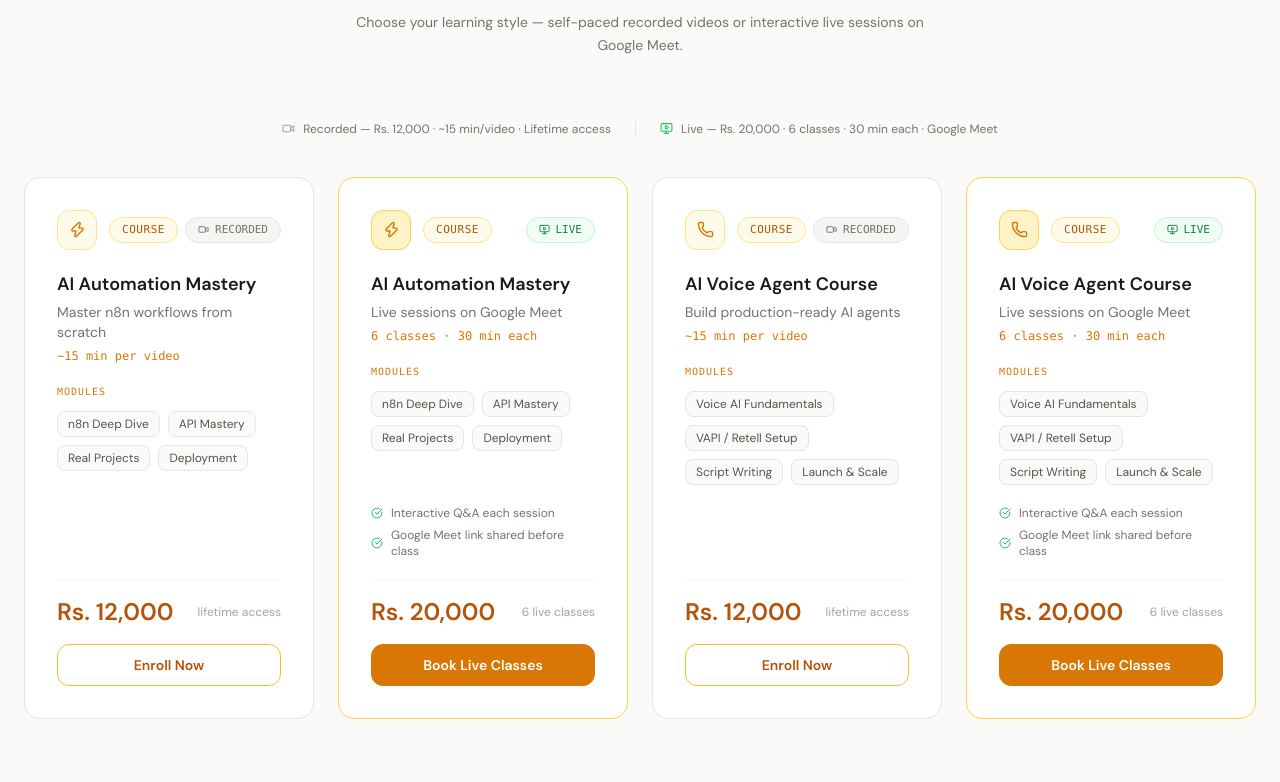
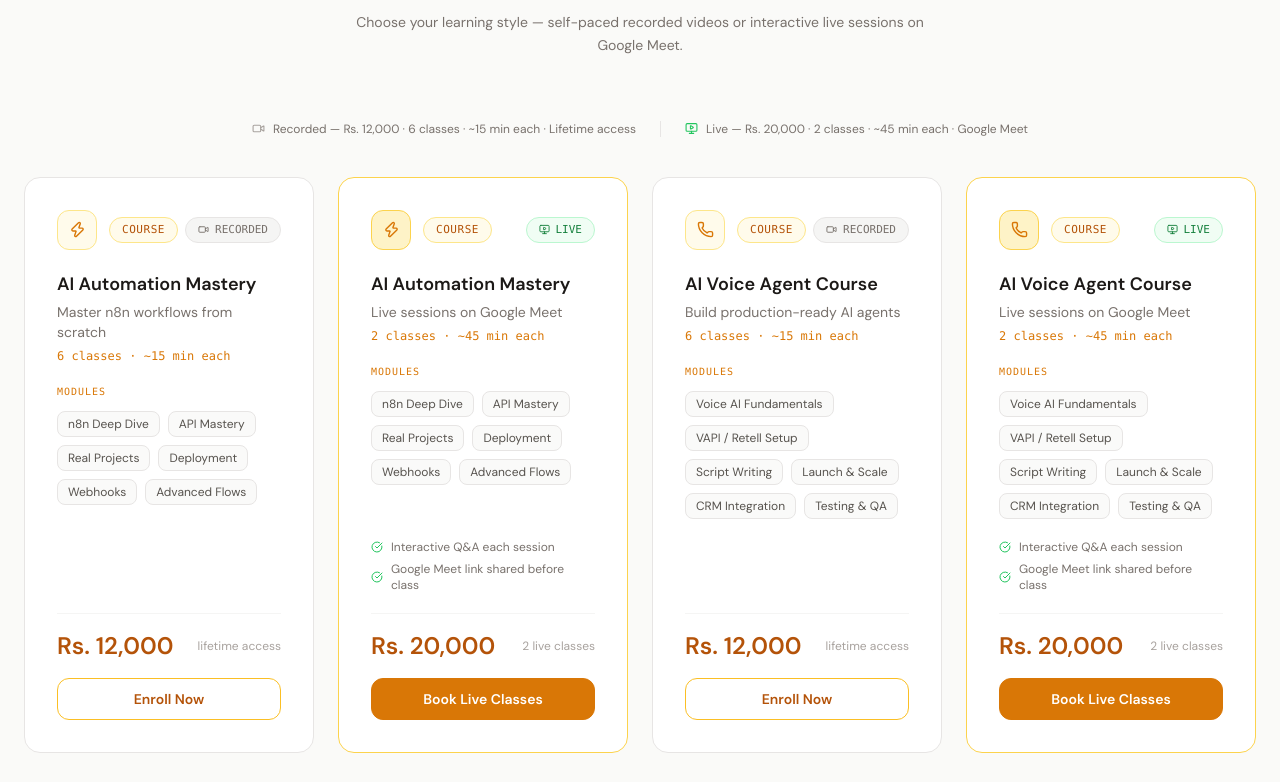
Before and after one commit to AhmedCoder2233/AhmedTiktokStore, a Next.js app: page / in a window 1280 px wide. Shown: the part 1918-2700 px from the top of the page. Built offline with nearby package versions, Linux system fonts and the light colour scheme; a web font is replaced by a local one.

Commit message:
Update page.tsx

```diff
--- a/src/app/page.tsx
+++ b/src/app/page.tsx
@@ -66,8 +66,8 @@
     price: 12000,
     format: "recorded",
     tagline: "Master n8n workflows from scratch",
-    duration: "~15 min per video",
-    modules: ["n8n Deep Dive", "API Mastery", "Real Projects", "Deployment"],
+    duration: "6 classes · ~15 min each",
+    modules: ["n8n Deep Dive", "API Mastery", "Real Projects", "Deployment", "Webhooks", "Advanced Flows"],
   },
   {
     id: "course-automation-live",
@@ -76,8 +76,8 @@
     price: 20000,
     format: "live",
     tagline: "Live sessions on Google Meet",
-    duration: "6 classes · 30 min each",
-    modules: ["n8n Deep Dive", "API Mastery", "Real Projects", "Deployment"],
+    duration: "2 classes · ~45 min each",
+    modules: ["n8n Deep Dive", "API Mastery", "Real Projects", "Deployment", "Webhooks", "Advanced Flows"],
   },
   {
     id: "course-voice-agent-recorded",
@@ -86,8 +86,8 @@
     price: 12000,
     format: "recorded",
     tagline: "Build production-ready AI agents",
-    duration: "~15 min per video",
-    modules: ["Voice AI Fundamentals", "VAPI / Retell Setup", "Script Writing", "Launch & Scale"],
+    duration: "6 classes · ~15 min each",
+    modules: ["Voice AI Fundamentals", "VAPI / Retell Setup", "Script Writing", "Launch & Scale", "CRM Integration", "Testing & QA"],
   },
   {
     id: "course-voice-agent-live",
@@ -96,12 +96,11 @@
     price: 20000,
     format: "live",
     tagline: "Live sessions on Google Meet",
-    duration: "6 classes · 30 min each",
-    modules: ["Voice AI Fundamentals", "VAPI / Retell Setup", "Script Writing", "Launch & Scale"],
+    duration: "2 classes · ~45 min each",
+    modules: ["Voice AI Fundamentals", "VAPI / Retell Setup", "Script Writing", "Launch & Scale", "CRM Integration", "Testing & QA"],
   },
 ];
 
-/* ── Service Card ─────────────────────────────────────────── */
 function ServiceCard({ svc }: { svc: (typeof SERVICES)[0] }) {
   const { addItem, items } = useCart();
   const inCart = items.find((i) => i.id === svc.id);
@@ -163,9 +162,7 @@
           }
           disabled={!!inCart}
           className={`w-full py-2.5 px-4 rounded-xl text-sm font-semibold transition-all duration-200 ${
-            inCart
-              ? "bg-stone-100 text-stone-400 cursor-default"
-              : "text-white"
+            inCart ? "bg-stone-100 text-stone-400 cursor-default" : "text-white"
           }`}
           style={!inCart ? { background: svc.accent } : undefined}
         >
@@ -176,7 +173,6 @@
   );
 }
 
-/* ── Course Card ──────────────────────────────────────────── */
 function CourseCard({ course }: { course: (typeof COURSES)[0] }) {
   const { addItem, items } = useCart();
   const inCart = items.find((i) => i.id === course.id);
@@ -186,12 +182,9 @@
   return (
     <div
       className={`group relative flex flex-col gap-5 rounded-2xl p-8 bg-white border transition-all duration-300 hover:shadow-lg ${
-        isLive
-          ? "border-amber-300 hover:border-amber-400"
-          : "border-stone-200 hover:border-amber-300"
+        isLive ? "border-amber-300 hover:border-amber-400" : "border-stone-200 hover:border-amber-300"
       }`}
     >
-      {/* Format badge */}
       <div className="flex items-center justify-between">
         <div className="flex items-center gap-3">
           <div
@@ -246,7 +239,6 @@
         </div>
       </div>
 
-      {/* Live-specific perks */}
       {isLive && (
         <ul className="space-y-1.5">
           {["Interactive Q&A each session", "Google Meet link shared before class"].map((perk) => (
@@ -261,7 +253,7 @@
       <div className="pt-4 border-t border-stone-100">
         <div className="flex items-center justify-between mb-4">
           <span className="text-2xl font-bold text-amber-700">Rs. {course.price.toLocaleString()}</span>
-          <span className="text-stone-400 text-xs">{isLive ? "6 live classes" : "lifetime access"}</span>
+          <span className="text-stone-400 text-xs">{isLive ? "2 live classes" : "lifetime access"}</span>
         </div>
         <button
           onClick={() =>
@@ -289,10 +281,8 @@
   );
 }
 
-/* ── Cart Button Component ── */
 function CartButton() {
   const { count } = useCart();
-
   return (
     <Link href="/cart" className="fixed bottom-6 right-6 z-50">
       <div className="relative">
@@ -309,14 +299,12 @@
   );
 }
 
-/* ── Page ─────────────────────────────────────────────────── */
 export default function Home() {
   return (
     <div className="min-h-screen bg-[#fafaf8] text-stone-900">
-      {/* Floating Cart Button */}
       <CartButton />
 
-      {/* ── HERO ── */}
+      {/* HERO */}
       <section className="relative min-h-screen flex items-center justify-center px-6 pt-20 overflow-hidden">
         <div
           className="absolute inset-0 pointer-events-none"
@@ -326,25 +314,23 @@
             backgroundSize: "48px 48px",
           }}
         />
-        <div className="absolute inset-0 pointer-events-none" style={{ background: "radial-gradient(ellipse 70% 60% at 50% 40%, #fafaf8 40%, transparent 100%)" }} />
-
+        <div
+          className="absolute inset-0 pointer-events-none"
+          style={{ background: "radial-gradient(ellipse 70% 60% at 50% 40%, #fafaf8 40%, transparent 100%)" }}
+        />
         <div className="relative z-10 text-center max-w-3xl mx-auto">
           <div className="inline-flex items-center gap-2 px-4 py-1.5 rounded-full mb-8 bg-amber-50 border border-amber-200">
             <span className="w-1.5 h-1.5 rounded-full bg-amber-500 animate-pulse" />
             <span className="text-[11px] font-mono tracking-widest text-amber-700 uppercase">AI Solutions Expert</span>
           </div>
-
           <h1 className="text-5xl md:text-7xl font-bold mb-5 leading-tight tracking-tight">
-            Ahmed{" "}
-            <span className="text-amber-600">Memon</span>
+            Ahmed <span className="text-amber-600">Memon</span>
           </h1>
-
           <p className="text-stone-500 text-lg md:text-xl max-w-xl mx-auto mb-10 leading-relaxed">
             Transforming businesses with{" "}
             <span className="text-amber-600 font-medium">AI Automations</span>, intelligent{" "}
             <span className="text-amber-600 font-medium">Voice Agents</span>, and world-class courses.
           </p>
-
           <div className="flex flex-col sm:flex-row gap-3 justify-center">
             <a
               href="#services"
@@ -359,7 +345,6 @@
               <BookOpen size={15} /> View Courses
             </a>
           </div>
-
           <div className="mt-20 grid grid-cols-3 gap-6 max-w-sm mx-auto">
             {[["5+", "Projects"], ["100%", "Satisfaction"], ["1+", "Years Exp."]].map(([val, label]) => (
               <div key={label} className="text-center">
@@ -369,14 +354,13 @@
             ))}
           </div>
         </div>
-
         <div className="absolute bottom-8 left-1/2 -translate-x-1/2 flex flex-col items-center gap-1 opacity-30">
           <div className="w-px h-10 bg-gradient-to-b from-transparent to-amber-600" />
           <span className="text-[10px] font-mono text-amber-700 tracking-widest">scroll</span>
         </div>
       </section>
 
-      {/* ── SERVICES ── */}
+      {/* SERVICES */}
       <section id="services" className="py-24 px-6 bg-white">
         <div className="max-w-7xl mx-auto">
           <div className="text-center mb-16">
@@ -389,14 +373,16 @@
             </p>
           </div>
           <div className="grid grid-cols-1 md:grid-cols-2 lg:grid-cols-3 gap-6">
-            {SERVICES.map((svc) => <ServiceCard key={svc.id} svc={svc} />)}
+            {SERVICES.map((svc) => (
+              <ServiceCard key={svc.id} svc={svc} />
+            ))}
           </div>
         </div>
       </section>
 
       <div className="border-t border-stone-100 mx-6" />
 
-      {/* ── COURSES ── */}
+      {/* COURSES */}
       <section id="courses" className="py-24 px-6 bg-[#fafaf8]">
         <div className="max-w-7xl mx-auto">
           <div className="text-center mb-16">
@@ -408,29 +394,28 @@
               Choose your learning style — self-paced recorded videos or interactive live sessions on Google Meet.
             </p>
           </div>
-
-          {/* Format legend */}
           <div className="flex items-center justify-center gap-6 mb-10">
             <div className="flex items-center gap-2 text-xs text-stone-500">
               <Video size={13} className="text-stone-400" />
-              <span>Recorded — Rs. 12,000 · ~15 min/video · Lifetime access</span>
+              <span>Recorded — Rs. 12,000 · 6 classes · ~15 min each · Lifetime access</span>
             </div>
             <div className="w-px h-4 bg-stone-200" />
             <div className="flex items-center gap-2 text-xs text-stone-500">
               <MonitorPlay size={13} className="text-green-500" />
-              <span>Live — Rs. 20,000 · 6 classes · 30 min each · Google Meet</span>
+              <span>Live — Rs. 20,000 · 2 classes · ~45 min each · Google Meet</span>
             </div>
           </div>
-
           <div className="grid grid-cols-1 md:grid-cols-2 lg:grid-cols-4 gap-6">
-            {COURSES.map((c) => <CourseCard key={c.id} course={c} />)}
+            {COURSES.map((c) => (
+              <CourseCard key={c.id} course={c} />
+            ))}
           </div>
         </div>
       </section>
 
       <div className="border-t border-stone-100 mx-6" />
 
-      {/* ── PRICING ── */}
+      {/* PRICING */}
       <section id="pricing" className="py-24 px-6 bg-white">
         <div className="max-w-3xl mx-auto">
           <div className="text-center mb-14">
@@ -439,7 +424,6 @@
               Clear <span className="text-amber-600">Pricing</span>
             </h2>
           </div>
-
           <div className="rounded-2xl border border-stone-200 overflow-hidden bg-white">
             <table className="w-full">
               <thead className="bg-stone-50 border-b border-stone-200">
@@ -457,10 +441,10 @@
                   { name: "AI Automation (n8n only)", price: "30,000", type: "Service" },
                   { name: "AI Call / Voice Agent (any type)", price: "50,000", type: "Service" },
                   { name: "Complete Website", price: "20,000", type: "Service" },
-                  { name: "AI Automation Mastery — Recorded (~15 min/video)", price: "12,000", type: "Recorded" },
-                  { name: "AI Automation Mastery — Live (6 classes · 30 min · Google Meet)", price: "20,000", type: "Live" },
-                  { name: "AI Voice Agent Course — Recorded (~15 min/video)", price: "12,000", type: "Recorded" },
-                  { name: "AI Voice Agent Course — Live (6 classes · 30 min · Google Meet)", price: "20,000", type: "Live" },
+                  { name: "AI Automation Mastery — Recorded (6 classes · ~15 min each)", price: "12,000", type: "Recorded" },
+                  { name: "AI Automation Mastery — Live (2 classes · ~45 min each · Google Meet)", price: "20,000", type: "Live" },
+                  { name: "AI Voice Agent Course — Recorded (6 classes · ~15 min each)", price: "12,000", type: "Recorded" },
+                  { name: "AI Voice Agent Course — Live (2 classes · ~45 min each · Google Meet)", price: "20,000", type: "Live" },
                 ].map((row, i) => (
                   <tr key={i} className="border-b border-stone-100 last:border-0 hover:bg-stone-50 transition-colors">
                     <td className="px-6 py-4">
@@ -488,12 +472,11 @@
               </tbody>
             </table>
           </div>
-
           <div className="mt-5 p-5 rounded-xl bg-amber-50 border border-amber-200">
             <p className="text-xs text-stone-500 leading-relaxed">
               <span className="text-amber-700 font-semibold">Note:</span> All platform accounts and associated costs
-              (n8n, voice AI services, hosting, domains, etc.) are the responsibility of the client.
-              Ahmed Memon will build the workflows, agents, and websites only. Costs of third-party services are{" "}
+              (n8n, voice AI services, hosting, domains, etc.) are the responsibility of the client. Ahmed Memon will
+              build the workflows, agents, and websites only. Costs of third-party services are{" "}
               <strong className="text-stone-700">not included</strong> in the pricing above.
             </p>
           </div>
@@ -502,7 +485,7 @@
 
       <div className="border-t border-stone-100 mx-6" />
 
-      {/* ── WHY ME ── */}
+      {/* WHY ME */}
       <section id="about" className="py-24 px-6 bg-[#fafaf8]">
         <div className="max-w-6xl mx-auto grid md:grid-cols-2 gap-16 items-center">
           <div>
@@ -531,7 +514,6 @@
               ))}
             </div>
           </div>
-
           <div className="grid grid-cols-2 gap-4">
             {[
               { val: "30K", label: "AI Automation", desc: "n8n workflow builds" },
@@ -539,7 +521,10 @@
               { val: "20K", label: "Website", desc: "Full business site" },
               { val: "∞", label: "Support", desc: "Post-delivery guidance" },
             ].map((s) => (
-              <div key={s.label} className="rounded-2xl p-5 text-center bg-white border border-stone-200 hover:border-amber-300 transition-colors">
+              <div
+                key={s.label}
+                className="rounded-2xl p-5 text-center bg-white border border-stone-200 hover:border-amber-300 transition-colors"
+              >
                 <div className="text-3xl font-bold text-amber-600 mb-1">Rs. {s.val}</div>
                 <div className="text-stone-800 text-sm font-medium">{s.label}</div>
                 <div className="text-stone-400 text-xs mt-1">{s.desc}</div>
@@ -551,7 +536,7 @@
 
       <div className="border-t border-stone-100 mx-6" />
 
-      {/* ── CONTACT ── */}
+      {/* CONTACT */}
       <section id="contact" className="py-24 px-6 bg-white">
         <div className="max-w-xl mx-auto text-center">
           <span className="text-[11px] font-mono uppercase tracking-widest text-amber-600">Get Started</span>
@@ -562,7 +547,6 @@
             Add your desired service to the cart and proceed to checkout. Once payment is confirmed, your project
             begins immediately.
           </p>
-
           <div className="flex flex-col sm:flex-row gap-3 justify-center">
             <Link
               href="/cart"
```
